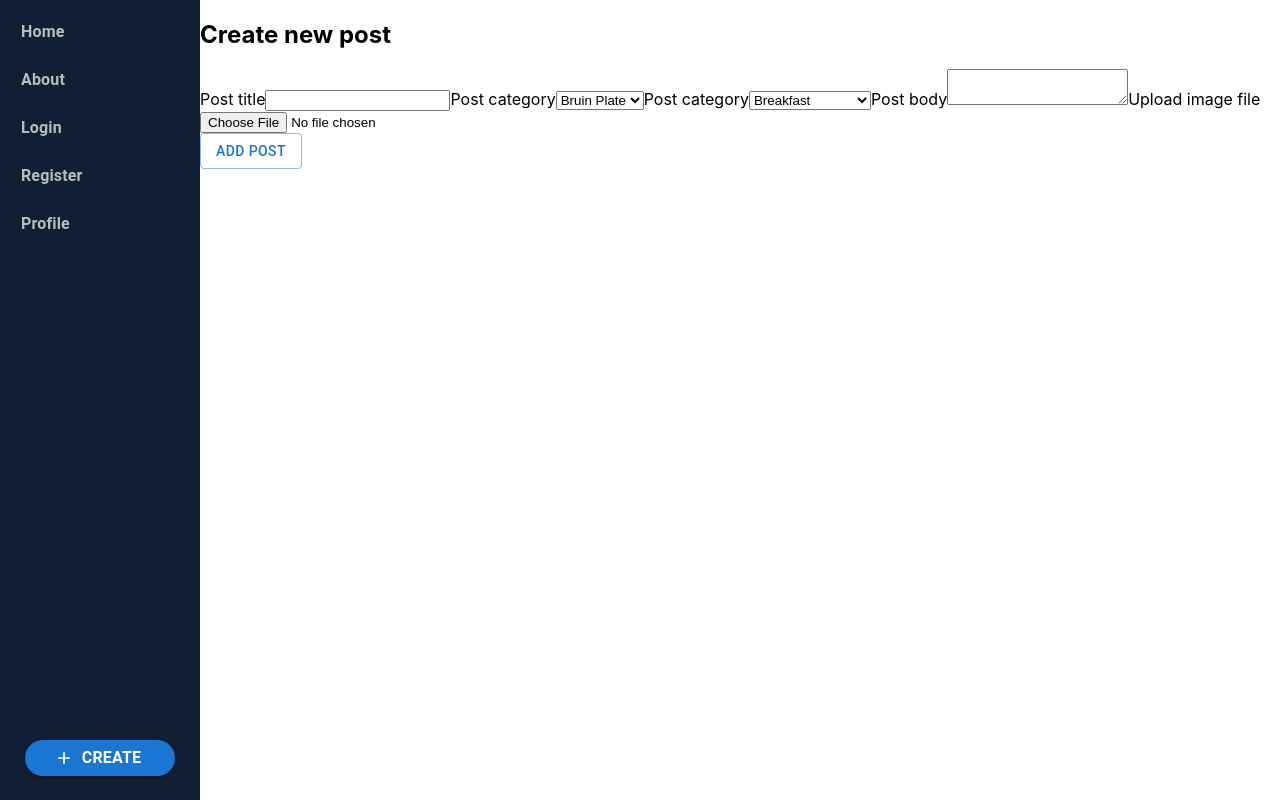
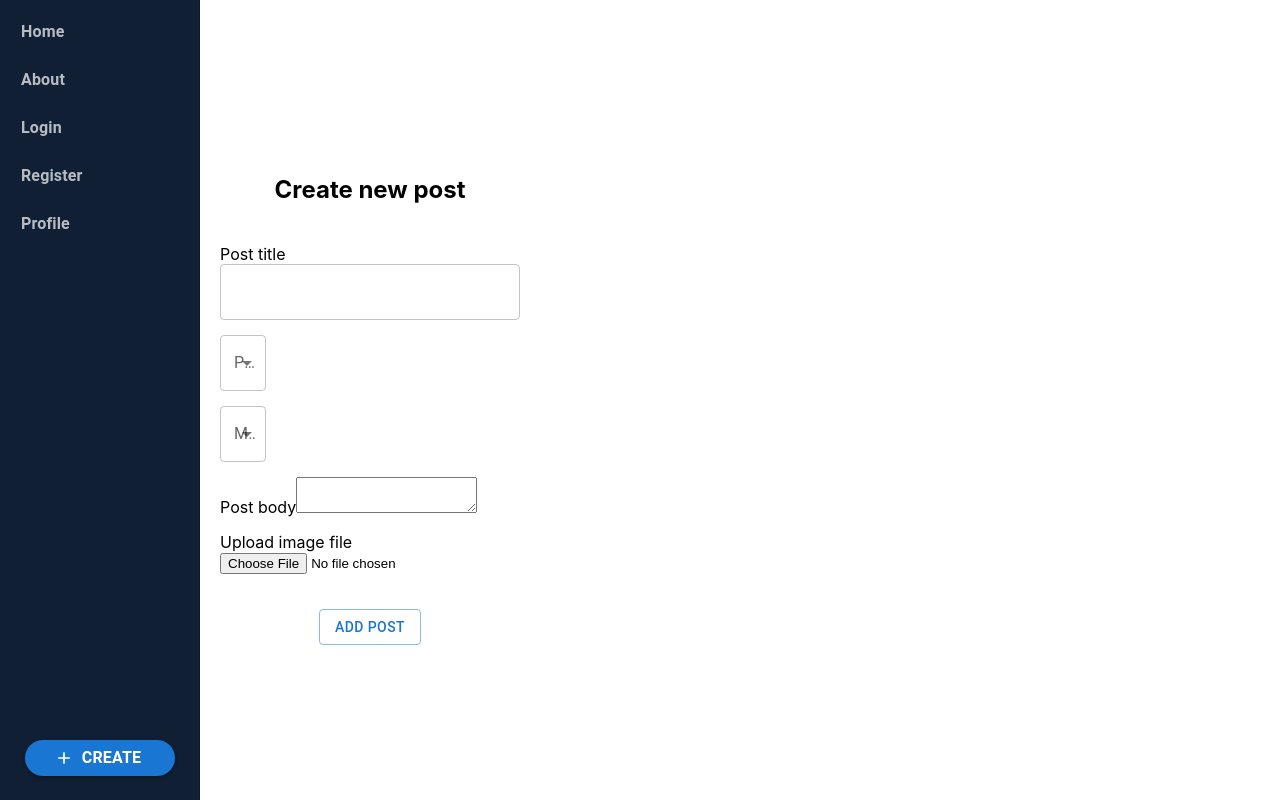
Before and after one commit to ghtjason/bruinchomp, a React (Create React App) app in the folder frontend/: page /create in a window 1280 px wide. Built offline with nearby package versions, Linux system fonts and the light colour scheme.

Commit message:
Add some styling and functionality to createpost

```diff
--- a/frontend/src/index.css
+++ b/frontend/src/index.css
@@ -29,3 +29,24 @@ code {
   color: rgb(7, 109, 192);
   margin-bottom: 8px;
 }
+
+.createPost {
+  display: flex;
+  flex-direction: column;
+  align-items: center;
+  justify-content: center;
+  height: 100vh; /* This ensures the container takes the full height of the viewport */
+}
+
+.createForm {
+  width: 300px; /* Adjust the width based on your design */
+  margin: 20px;
+  display: flex;
+  flex-direction: column;
+  align-items: center;
+}
+
+.formGroup {
+  margin-bottom: 15px;
+  width: 100%;
+}
--- a/frontend/src/pages/CreatePost.js
+++ b/frontend/src/pages/CreatePost.js
@@ -1,52 +1,104 @@
-import { Button } from "@mui/material";
 import { useState } from "react";
 import "../index.css";
+import axios from "axios";
+import {
+  Stack,
+  Box,
+  Typography,
+  Button,
+  Card,
+  CardContent,
+  TextField,
+  FormControl,
+  Select,
+  MenuItem,
+  InputLabel,
+} from "@mui/material";
+import Cookies from "js-cookie"; // cookiessssss
+import { NoCellRounded, Title } from "@mui/icons-material";
+
 const Create = () => {
-  const [title, setTitle] = useState();
-  const [image, setImage] = useState();
-  const [comments, setComments] = useState();
-  const [date, setDate] = useState();
-  const [likes, setLikes] = useState();
-  const [dininghall, setDininghall] = useState();
-  const [body, setBody] = useState();
-  const [mealPeriod, setMealperiod] = useState();
+  const [title, setTitle] = useState("");
+  const [image, setImage] = useState("");
+  const [dininghall, setDininghall] = useState("");
+  const [body, setBody] = useState("");
+  const [mealPeriod, setMealperiod] = useState("");
+  const [errorMsg, setErrorMsg] = useState("");
 
   const handleSubmit = (e) => {
     e.preventDefault();
 
-    const post = {};
+    if (!mealPeriod) {
+      setErrorMsg("Meal Period Field is required");
+    }
+    if (!title) {
+      setErrorMsg("Title Field is required");
+    }
+    if (!dininghall) {
+      setErrorMsg("Dining hall is required");
+    }
+    if (!body) {
+      setErrorMsg("Content body is required");
+    }
+    if (!image) {
+      setErrorMsg("Please upload an image");
+    }
+    //Process image url first
+
+    //Create basic post to upload to server
+    let data = JSON.stringify({
+      title: title,
+      content: body,
+      image_url: image,
+      hall: dininghall,
+      meal_period: mealPeriod,
+    });
   };
 
   return (
     <div className="createPost">
       <h2>Create new post</h2>
-      <form onSubmit={handleSubmit}>
+      <form onSubmit={handleSubmit} className="createForm">
+        <div className="formGroup">
           <label>Post title</label>
-        <input
+          <TextField
             type="text"
             required
             value={title}
             onChange={(e) => setTitle(e.target.value)}
+            fullWidth
           />
-        <label>Post category</label>
-        <select
+        </div>
+        <div className="formGroup">
+          <FormControl>
+            <InputLabel id="dining Hall">Post Category</InputLabel>
+            <Select
+              labelID="dining hall"
               value={dininghall}
               onChange={(e) => setDininghall(e.target.value)}
+              label="Dining Hall"
+              fullWidth
             >
-          <option value="Bruin_Plate">Bruin Plate</option>
-          <option value="Epicuria">Epicuria</option>
-          <option value="De_Neve">De Neve</option>
-        </select>
-        <label>Post category</label>
-        <select
+              <MenuItem value="Bruin_Plate">Bruin Plate</MenuItem>
+              <MenuItem value="Epicuria">Epicuria</MenuItem>
+              <MenuItem value="De_Neve">De Neve</MenuItem>
+            </Select>
+          </FormControl>
+        </div>
+        <div className="formGroup">
+          <FormControl>
+            <InputLabel id="Category">Meal Period</InputLabel>
+            <Select
               value={mealPeriod}
               onChange={(e) => setMealperiod(e.target.value)}
             >
-          <option value="Breakfast">Breakfast</option>
-          <option value="Lunch">Lunch</option>
-          <option value="Dinner">Dinner</option>
-          <option value="Extended_dinner">Extended Dinner</option>
-        </select>
+              <MenuItem value="Breakfast">Breakfast</MenuItem>
+              <MenuItem value="Lunch">Lunch</MenuItem>
+              <MenuItem value="Dinner">Dinner</MenuItem>
+            </Select>
+          </FormControl>
+        </div>
+        <div className="formGroup">
           <label>Post body</label>
           <textarea
             type="text"
@@ -54,6 +106,8 @@ const Create = () => {
             value={body}
             onChange={(e) => setBody(e.target.value)}
           ></textarea>
+        </div>
+        <div className="formGroup">
           <label>Upload image file</label>
           <input
             type="file"
@@ -61,6 +115,7 @@ const Create = () => {
             value={image}
             onChange={(e) => setImage(e.target.value)}
           />
+        </div>
       </form>
       <Button variant="outlined">Add Post</Button>
     </div>
```
Lines whose indentation alone changed are shown as unchanged.
